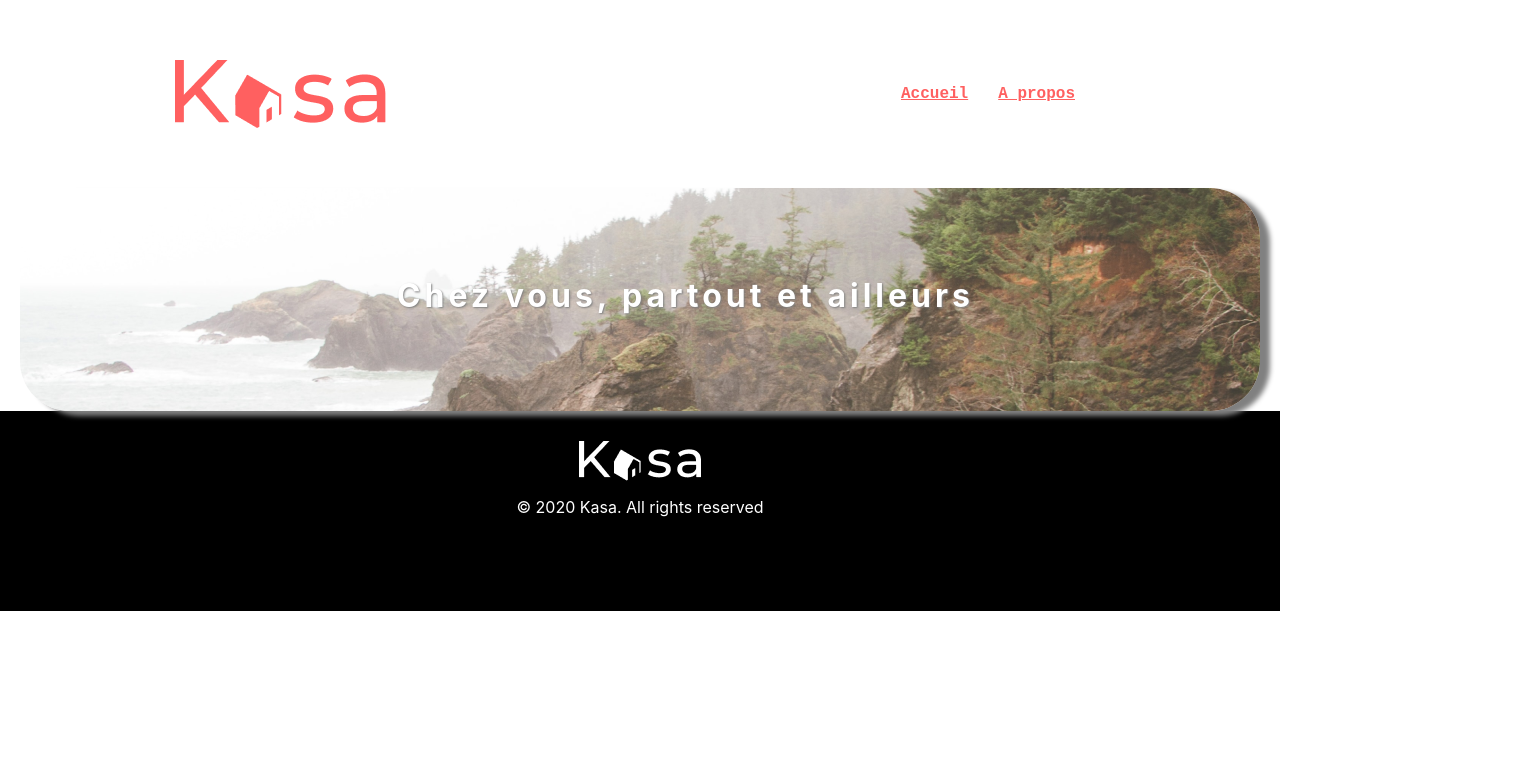
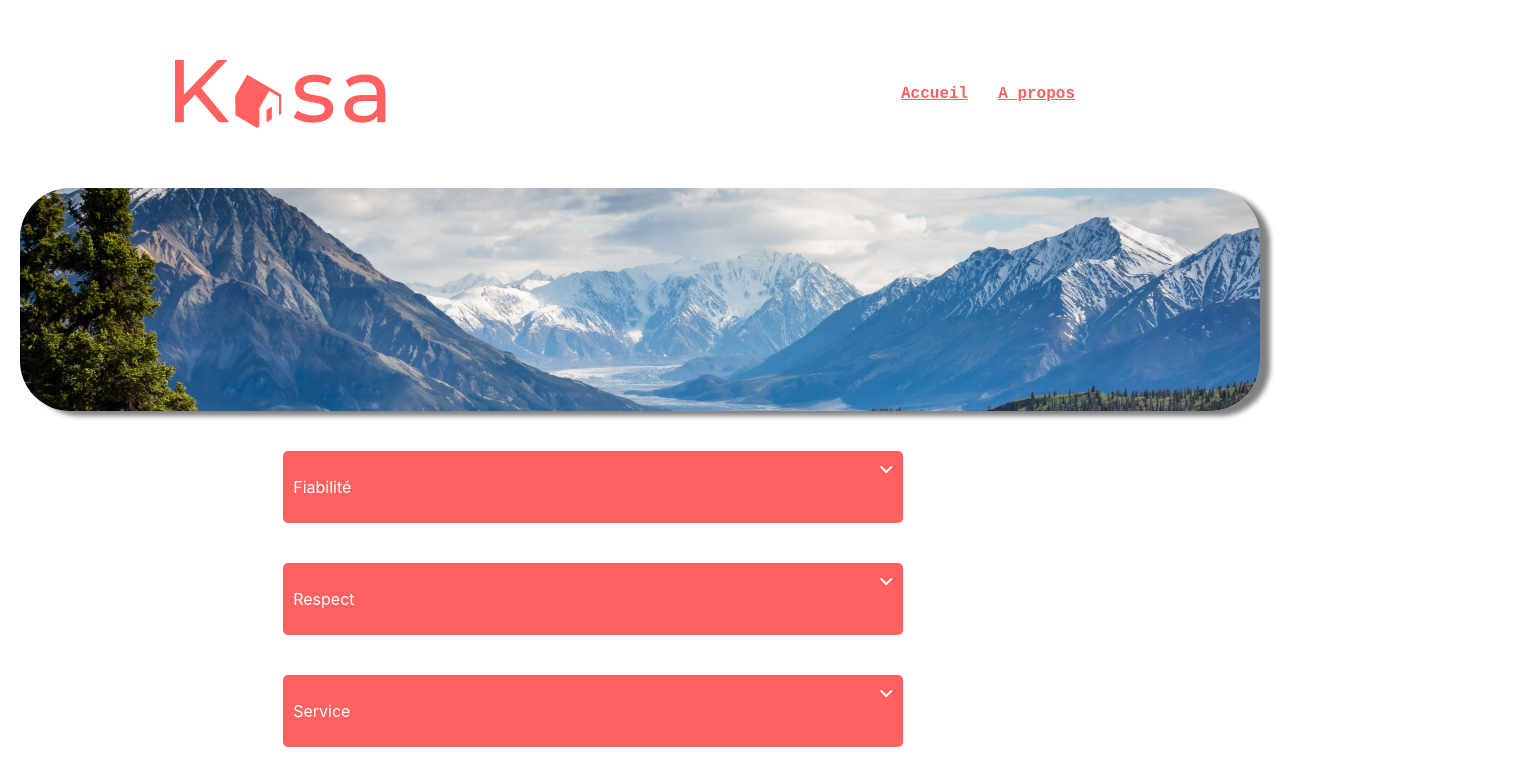
Before and after one commit to alaodriss/08102022, a React (Create React App) app: page /apropos in a window 1280 px wide. Shown: the top 784 px of the page, 1523 px wide, since content can reach past the window. Built offline with nearby package versions, Linux system fonts and the light colour scheme.

Commit message:
push page apropos

```diff
--- a/package.json
+++ b/package.json
@@ -12,6 +12,7 @@
     "react-router": "^6.4.2",
     "react-router-dom": "^6.4.2",
     "react-scripts": "5.0.1",
+    "styled-components": "^5.3.6",
     "web-vitals": "^2.1.4"
   },
   "scripts": {
--- a/public/index.html
+++ b/public/index.html
@@ -5,6 +5,10 @@
     <link rel="icon" href="%PUBLIC_URL%/favicon.ico" />
     <meta name="viewport" content="width=device-width, initial-scale=1" />
     <meta name="theme-color" content="#000000" />
+
+    <link href='//fonts.googleapis.com/css?family=Montserrat:thin,extra-light,light,100,200,300,400,500,600,700,800'
+     rel='stylesheet' type='text/css'>
+
     <meta
       name="description"
       content="Web site created using create-react-app"
@@ -29,15 +33,6 @@
   <body>
     <noscript>You need to enable JavaScript to run this app.</noscript>
     <div id="root"></div>
-    <!--
-      This HTML file is a template.
-      If you open it directly in the browser, you will see an empty page.
-
-      You can add webfonts, meta tags, or analytics to this file.
-      The build step will place the bundled scripts into the <body> tag.
-
-      To begin the development, run `npm start` or `yarn start`.
-      To create a production bundle, use `npm run build` or `yarn build`.
-    -->
   </body>
-</html>
+  <script src="https://kit.fontawesome.com/14423d9cd0.js" crossorigin="anonymous"></script>
+  </html>
--- /dev/null
+++ b/src/Components/DropDown.js
@@ -0,0 +1,30 @@
+import React, { useState } from 'react';
+
+function DropDown(props) {
+
+    const [toggleDropdown, setToggleDropdown] = useState(false)
+
+    function handleDropdown() {
+        setToggleDropdown(!toggleDropdown);
+    }
+    console.log(toggleDropdown);
+
+    return (
+        <div className='dropdown'>
+            <div className='dropdown-header'>
+                <p>{props.title}</p>
+                {toggleDropdown ? <i onClick={handleDropdown} className="rotate1 fa fa-solid fa-angle-up"></i> :
+                <i onClick={handleDropdown} className="rotate2 fa fa-solid fa-angle-down"></i>}
+            </div>
+            {toggleDropdown && <div className='dropdown-body'>
+                 <p>{props.text}</p>
+
+            </div>}
+
+        </div>
+
+    );
+
+}
+
+export default DropDown;
--- a/src/Pages/Aprops.js
+++ b/src/Pages/Aprops.js
@@ -1,17 +1,40 @@
+import React from "react";
 
-import React from 'react'
+import Footer from "../Components/Footer";
+import DropDown from "../Components/DropDown";
 
-import Sildebody from "../Components/Sildebody";
-import Footer from "../Components/Footer";
- function Aprops() {
+import "../Styles/apropos.css";
+
+import logo from "../Images/apropos_b.png";
+
+function Aprops() {
+  const titleFiabilite = "Fiabilité";
+  const textFiabilite =
+    "Les annonces postées sur Kasa garantissent une fiabilité totale. Les photos sont conformes aux logements, et toutes les informations sont régulièrement vérifiées  par nos équipes.";
+  const titleRespect = "Respect";
+  const textRespect =
+    "La bienveillance fait partie des valeurs fondatrices de Kasa. Tout comportement discriminatoire ou de perturbation du voisinage entraînera une exclusion de notre plateforme.";
+  const titleSercice = "Service";
+  const textService =
+    "Nos équipes se tiennent à votre disposition pour vous fournir une expérience parfaite. N'hésitez pas à nous contacter si vous avez la moindre question.";
+  const titleSecurite = "Sécurité";
+  const textSecurite =
+    "La sécurité est la priorité de Kasa. Aussi bien pour nos hôtes que pour les voyageurs, chaque logement correspond aux critères de sécurité établis par nos services. En laissant une note aussi bien à l'hôte qu'au locataire, cela permet à nos équipes de vérifier que les standards sont bien respectés. Nous organisons également des ateliers sur la sécurité domestique pour nos hôtes.";
+
   return (
     <div>
-      <Sildebody />
-
-
+      <div className="slideImg">
+        <img src={logo} alt="logo" />
+      </div>
+      <div className="dropdown-container">
+        <DropDown title={titleFiabilite} text={textFiabilite} />
+        <DropDown title={titleRespect} text={textRespect} />
+        <DropDown title={titleSercice} text={textService} />
+        <DropDown title={titleSecurite} text={textSecurite} />
+      </div>
 
       <Footer />
     </div>
-  )
+  );
 }
-export default Aprops
+export default Aprops;
--- /dev/null
+++ b/src/Styles/apropos.css
@@ -0,0 +1,82 @@
+.dropdown-container {
+  position: relative;
+  left: 19%;
+}
+
+
+
+.dropdown {
+    margin-bottom: 20px;
+    margin: 40px;
+  }
+  .dropdown .dropdown-header {
+    width: 50%;
+    background-color: #FF6060;
+    border-radius: 5px;
+    display: flex;
+    justify-content: space-between;
+    padding: 10px;
+    color: white;
+  }
+  .dropdown .dropdown-header .rotate2 {
+    -webkit-animation: rotation2 0.5s;
+            animation: rotation2 0.5s;
+  }
+  .dropdown .dropdown-header .rotate1 {
+    -webkit-animation: rotation1 0.5s;
+            animation: rotation1 0.5s;
+  }
+  .dropdown .dropdown-body {
+    width: 50.5%;
+    border-radius: 5px;
+    background-color: #E5E5E5;
+    padding: 8px;
+  }
+
+
+
+@-webkit-keyframes rotation1 {
+  from {
+    transform: rotate(-180deg);
+  }
+  to {
+    transform: rotate(0deg);
+  }
+}
+
+@keyframes rotation1 {
+  from {
+    transform: rotate(-180deg);
+  }
+  to {
+    transform: rotate(0deg);
+  }
+}
+@-webkit-keyframes rotation2 {
+  from {
+    transform: rotate(180deg);
+  }
+  to {
+    transform: rotate(0deg);
+  }
+}
+@keyframes rotation2 {
+  from {
+    transform: rotate(180deg);
+  }
+  to {
+    transform: rotate(0deg);
+  }
+}
+
+
+/***** Silde Img a propos */
+
+
+.slideImg>img {
+  display: block;
+  margin-left: auto;
+  margin-right: auto;
+  border-radius: 50px;
+  box-shadow: 10px 5px 5px grey;
+}
```
Also changed, not shown: src/Images/apropos_b.png (added), 1 other file (tests, documents, lock files or other folders).
